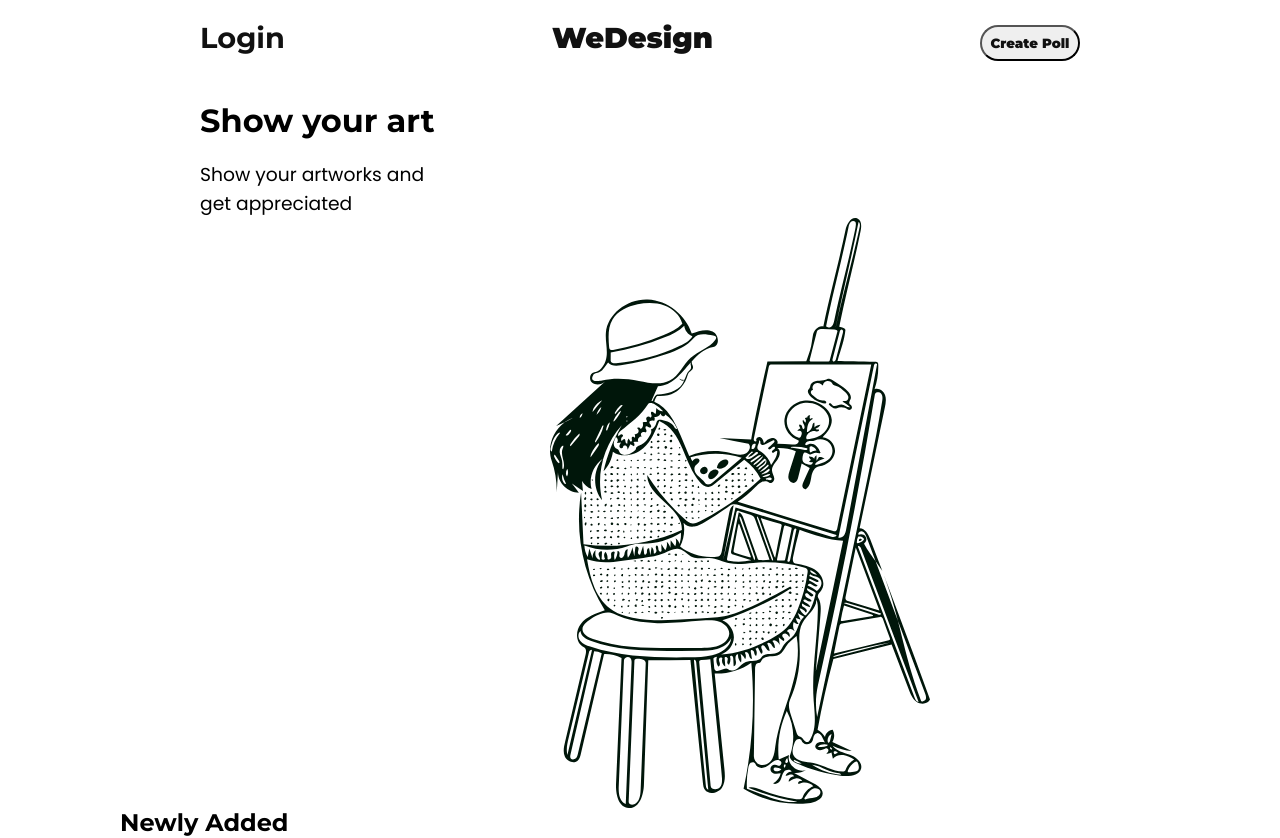
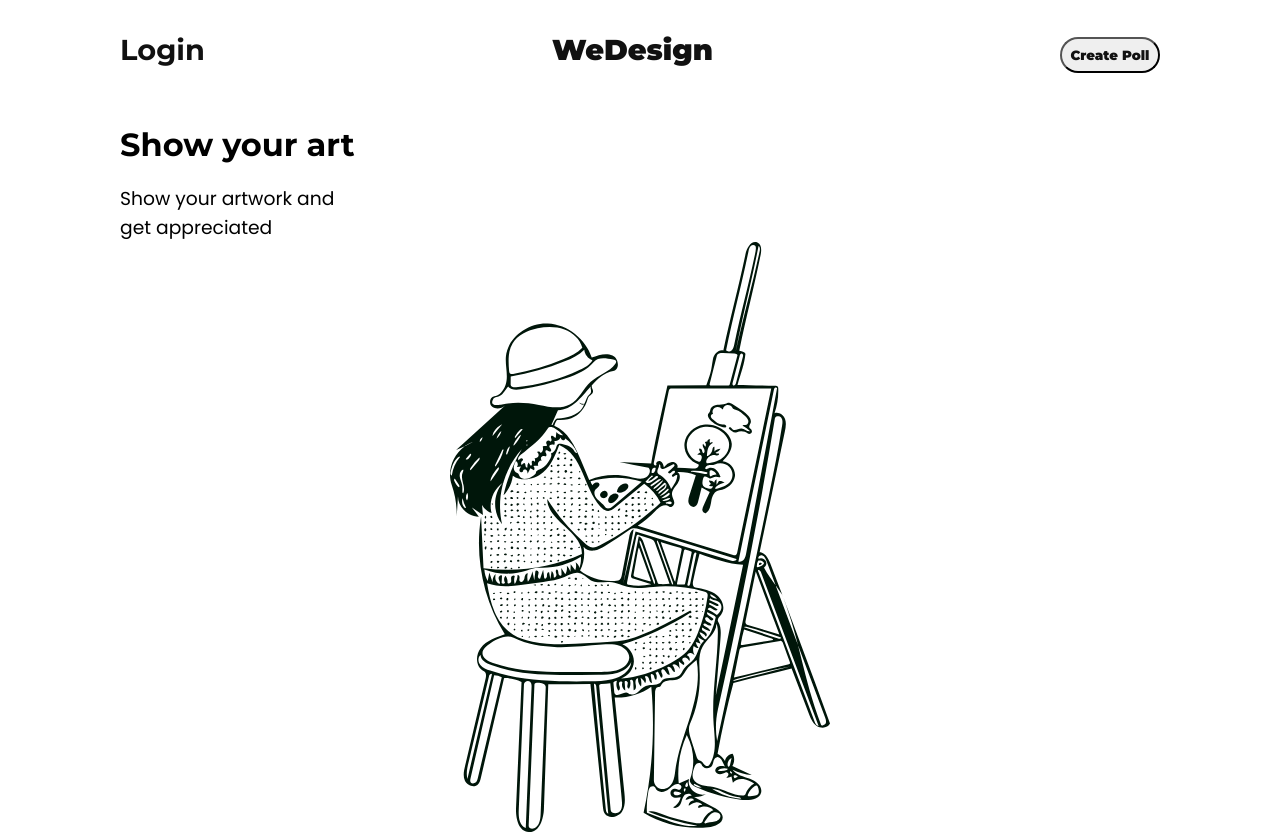
Before and after one commit to chingu-voyages/v40-geckos-team-19, a React (Create React App) app: page / in a window 1280 px wide. Shown: the top 838 px of the page. Built offline with nearby package versions, Linux system fonts and the light colour scheme.

Commit message:
added the same margin as lower part so everything aligns

```diff
--- a/src/Components/HomePage/Banner.css
+++ b/src/Components/HomePage/Banner.css
@@ -6,10 +6,10 @@
 
 .rowmessage {
   display: block;
-  margin-left: 200px;
+  margin: 2rem 7.5rem;
 }
 
-.rowmessage h1{
+.rowmessage h1 {
   font-family: 'Montserrat', sans-serif;
 }
 
--- a/src/Components/HomePage/Banner.jsx
+++ b/src/Components/HomePage/Banner.jsx
@@ -73,7 +73,7 @@ const BannerRowTop = ({ title }) => {
         className='row-col'>
         <span className='rowmessage'>
         <h1>Show your art</h1>
-          <h3> Show your artworks and <br/>
+          <h3> Show your artwork and <br/>
           get appreciated </h3>
         <img className="banner" src={Channel1} alt="logo" />
         </span>
--- a/src/Components/HomePage/Header.css
+++ b/src/Components/HomePage/Header.css
@@ -14,7 +14,7 @@
   display: flex;
   flex-direction: row;
   justify-content: space-between;
-  margin: 20px 200px;
+  margin: 2rem 7.5rem;
   list-style-type: none;
   color: #111;
 }
```
